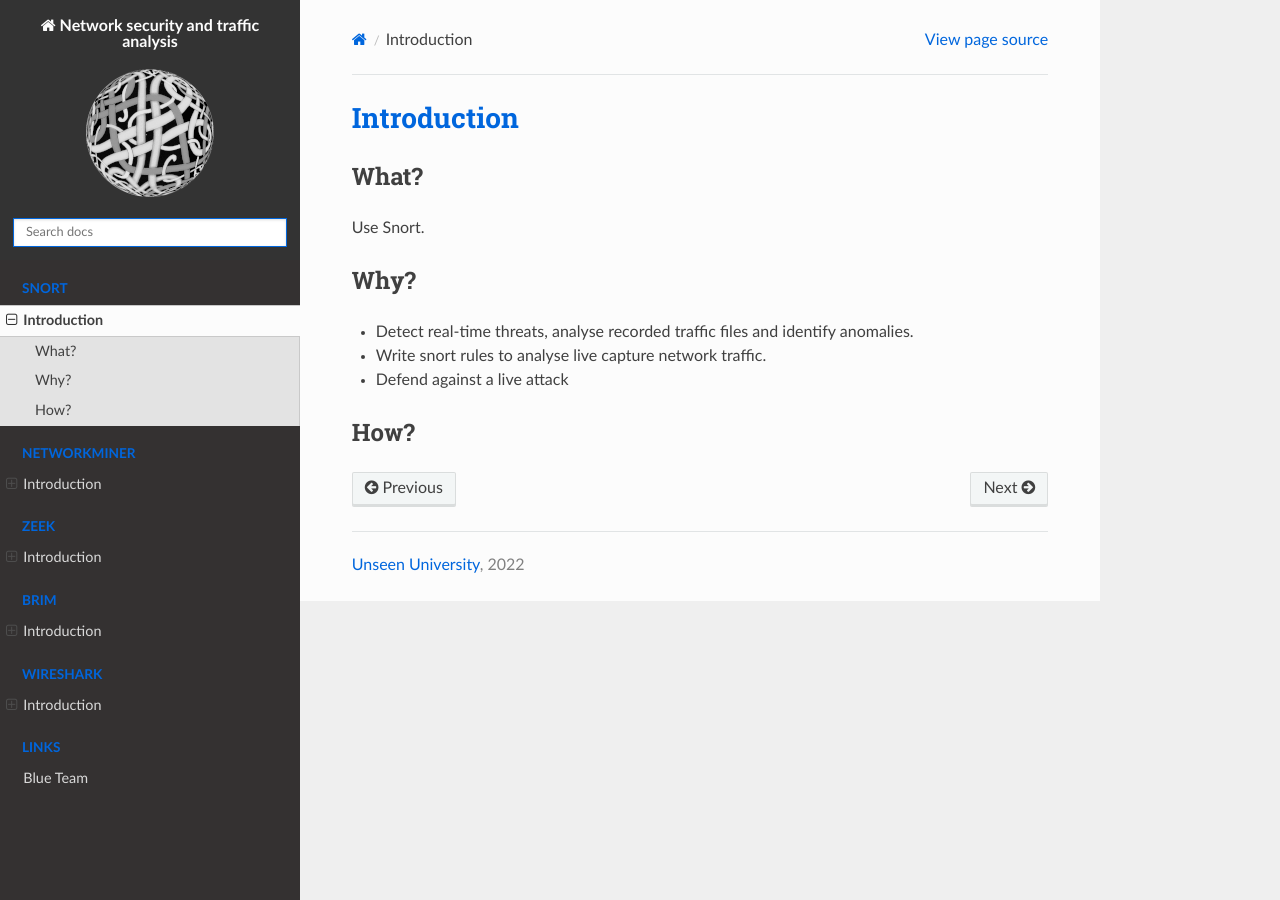
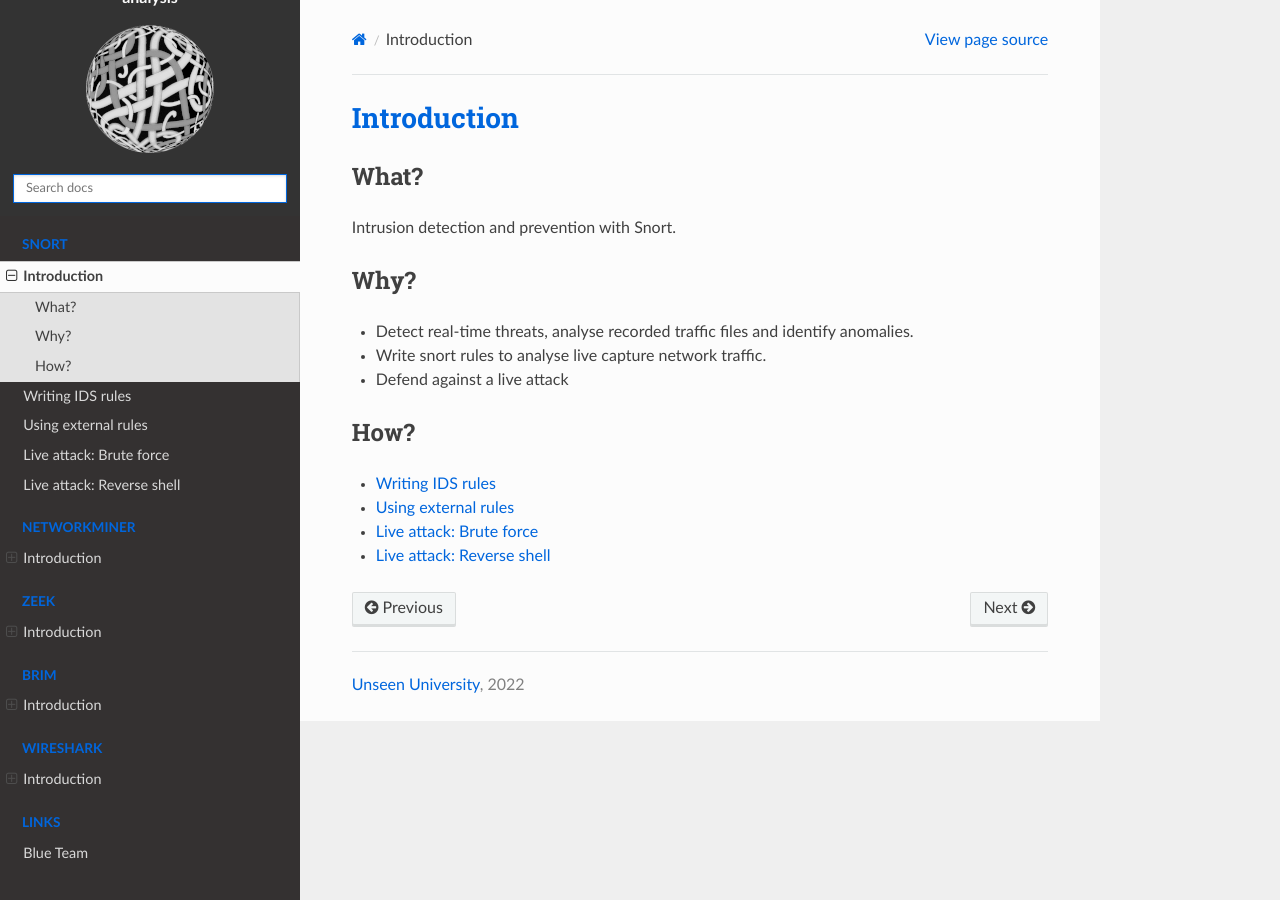
Before and after one commit to tymyrddin/blue-net, a Sphinx documentation site: the page built from source/docs/snort/README.md, in a window 1280 px wide. Built offline with Sphinx 7.4.7 and the Read the Docs theme 2.0.0, drawn with Linux system fonts in a browser that asks for light colours.

Commit message:
Getting started

```diff
--- a/source/docs/snort/README.md
+++ b/source/docs/snort/README.md
@@ -2,7 +2,7 @@
 
 ## What?
 
-Use Snort.
+Intrusion detection and prevention with Snort.
 
 ## Why?
 
@@ -11,3 +11,8 @@
 * Defend against a live attack
 
 ## How?
+
+* [Writing IDS rules](ids-rules.md)
+* [Using external rules](ext-rules.md)
+* [Live attack: Brute force](live-brute-force.md)
+* [Live attack: Reverse shell](live-reverse-shell.md)
--- /dev/null
+++ b/source/docs/snort/ext-rules.md
@@ -0,0 +1 @@
+# Using external rules
--- /dev/null
+++ b/source/docs/snort/ids-rules.md
@@ -0,0 +1 @@
+# Writing IDS rules
--- /dev/null
+++ b/source/docs/snort/live-brute-force.md
@@ -0,0 +1 @@
+# Live attack: Brute force
--- /dev/null
+++ b/source/docs/snort/live-reverse-shell.md
@@ -0,0 +1 @@
+# Live attack: Reverse shell
--- a/source/index.rst
+++ b/source/index.rst
@@ -12,6 +12,10 @@
    :caption: Snort
 
    docs/snort/README.md
+   docs/snort/ids-rules.md
+   docs/snort/ext-rules.md
+   docs/snort/live-brute-force.md
+   docs/snort/live-reverse-shell.md
 
 .. toctree::
    :maxdepth: 1
```
Also changed, not shown: source/docs/brim/README.md (+1 -1 lines), source/docs/miner/README.md (+1 -1 lines), source/docs/wireshark/README.md (+1 -1 lines), source/docs/zeek/README.md (+1 -1 lines).
